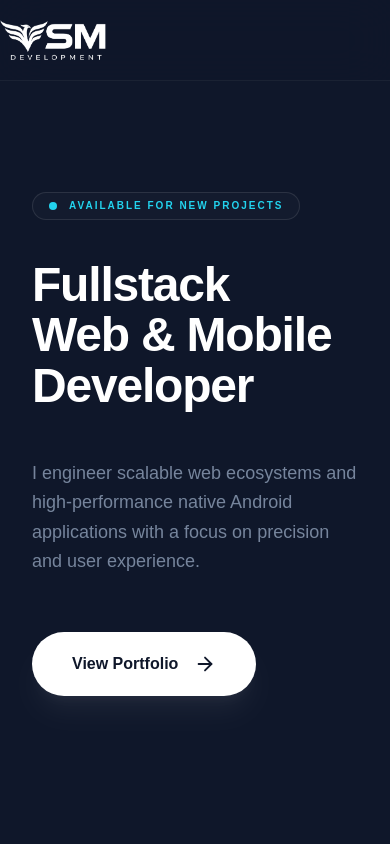
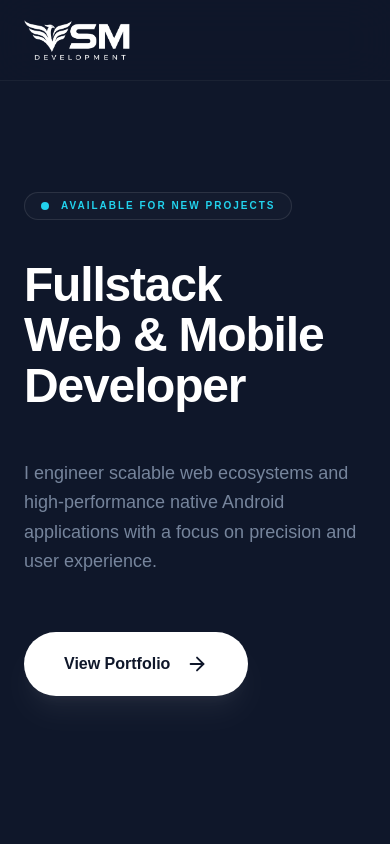
Before and after one commit to vs-machado/VSMDevelopmentNew, a React (Vite) app: page / in a window 390 px wide. Shown: the top 844 px of the page. Built offline with nearby package versions, Linux system fonts and the light colour scheme.

Commit message:
refactor: redesign home sections and fix alignment

```diff
--- a/src/App.jsx
+++ b/src/App.jsx
@@ -18,7 +18,7 @@ const Nav = () => {
 
   return (
     <nav className="fixed top-0 w-full z-50 bg-slate/80 backdrop-blur-xl border-b border-white/5 font-sans">
-      <div className="max-w-7xl mx-auto md:px-8 h-20 flex items-center justify-between">
+      <div className="max-w-7xl mx-auto px-6 md:px-8 h-20 flex items-center justify-between">
         <Link to="/" className="hover:opacity-80 transition-opacity">
           <img src="/images/vsm-development-logo.png" alt="VSM Development" className="h-10 w-auto" />
         </Link>
@@ -144,8 +144,8 @@ const ProjectCard = ({ title, desc, label, specs, github, playstore, onPrivacyCl
 const Home = () => {
   const { t } = useTranslation();
   return (
-    <motion.div initial={{ opacity: 0 }} animate={{ opacity: 1 }} exit={{ opacity: 0 }} className="pt-48 pb-32 px-8 font-sans">
-      <div className="max-w-7xl mx-auto">
+    <motion.div initial={{ opacity: 0 }} animate={{ opacity: 1 }} exit={{ opacity: 0 }} className="pt-48 pb-32 font-sans">
+      <div className="max-w-7xl mx-auto px-6 md:px-8">
         <section className="mb-48 max-w-5xl">
           <motion.div initial={{ y: 15, opacity: 0 }} animate={{ y: 0, opacity: 1 }} transition={{ duration: 0.7 }}>
              <div className="inline-flex items-center gap-3 mb-10 px-4 py-2 glass-panel rounded-full border-cyan/20">
@@ -207,9 +207,11 @@ const Home = () => {
 const Experience = () => {
   const { t } = useTranslation();
   return (
-    <motion.div initial={{ opacity: 0 }} animate={{ opacity: 1 }} exit={{ opacity: 0 }} className="pt-48 pb-32 px-8 font-sans">
-      <div className="max-w-4xl mx-auto">
-        <h2 className="text-5xl md:text-7xl mb-24 font-extrabold text-white tracking-tighter">{t('experience.title')}</h2>
+    <motion.div initial={{ opacity: 0 }} animate={{ opacity: 1 }} exit={{ opacity: 0 }} className="pt-48 pb-32 font-sans">
+      <div className="max-w-7xl mx-auto px-6 md:px-8">
+        <div className="max-w-4xl">
+          <h2 className="text-5xl md:text-7xl mb-24 font-extrabold text-white tracking-tighter">{t('experience.title')}</h2>
+          {/* ... existing space-y-24 ... */}
 
         <div className="space-y-24 mb-32">
            <div className="relative pl-12 border-l border-white/10 font-sans">
@@ -302,7 +304,8 @@ const Experience = () => {
               <div className="px-5 py-2 glass-panel text-xs font-bold text-slate-400 uppercase tracking-widest font-sans">
                  {t('experience.education.uninter.period')}
               </div>
-           </div>
+            </div>
+         </div>
         </div>
       </div>
       <PrivacyModal isOpen={false} onClose={() => {}} />
@@ -310,13 +313,14 @@ const Experience = () => {
   );
 };
 
+
 const Portfolio = () => {
   const { t } = useTranslation();
   const [isPolicyOpen, setIsPolicyOpen] = useState(false);
 
   return (
-    <motion.div initial={{ opacity: 0 }} animate={{ opacity: 1 }} exit={{ opacity: 0 }} className="pt-48 pb-32 px-8 font-sans">
-      <div className="max-w-7xl mx-auto">
+    <motion.div initial={{ opacity: 0 }} animate={{ opacity: 1 }} exit={{ opacity: 0 }} className="pt-48 pb-32 font-sans">
+      <div className="max-w-7xl mx-auto px-6 md:px-8">
         <h2 className="text-5xl md:text-7xl mb-24 font-extrabold text-white tracking-tighter">{t('portfolio.title')}</h2>
 
         {/* Web Section */}
@@ -385,7 +389,7 @@ const Footer = () => {
        {/* Accent Glow */}
        <div className="absolute top-0 right-0 w-1/3 h-full bg-cyan/5 blur-[120px] -z-10 rounded-full"></div>
 
-       <div className="max-w-7xl mx-auto grid grid-cols-1 md:grid-cols-12 gap-16 md:gap-8 items-start">
+       <div className="max-w-7xl mx-auto px-6 md:px-8 grid grid-cols-1 md:grid-cols-12 gap-16 md:gap-8 items-start">
           {/* Brand Column */}
           <div className="md:col-span-5 space-y-6 text-center md:text-left">
              <img src="/images/vsm-development-logo.png" alt="VSM Development" className="h-10 w-auto mx-auto md:mx-0 opacity-90" />
@@ -411,7 +415,6 @@ const Footer = () => {
                 <a href="mailto:vsm.development7@gmail.com" className="text-sm md:text-base font-bold text-white hover:text-cyan transition-colors tracking-tight block">
                   vsm.development7@gmail.com
                 </a>
-                <a href="#" className="text-slate-500 hover:text-white transition-colors text-[13px] block">{t('footer.privacy')}</a>
              </div>
           </div>
        </div>
```
